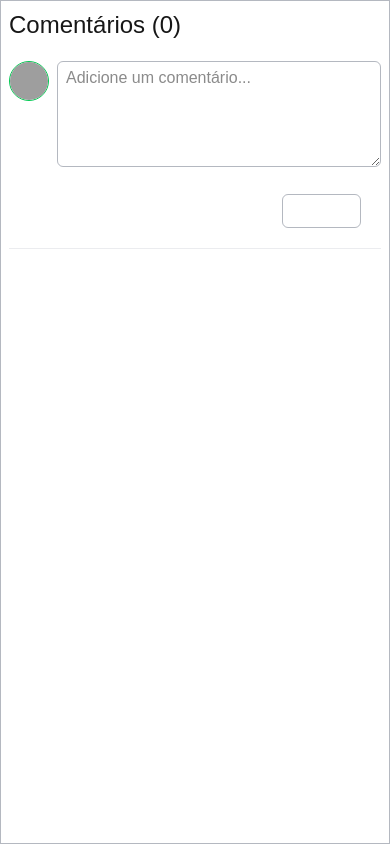
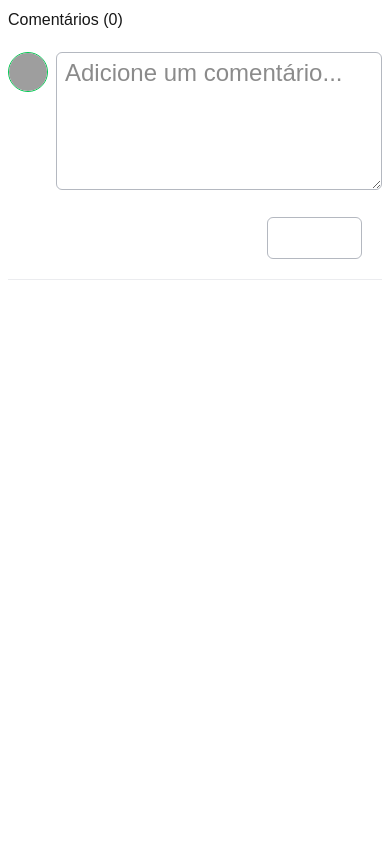
Before and after one commit to bruno-kirashy/comment-section, a Next.js app: page / in a window 390 px wide. Built offline with nearby package versions, Linux system fonts and the light colour scheme; grey boxes are pictures that could not be loaded.

Commit message:
Ajustando design mobile para melhor experiencia do usuario.

```diff
--- a/src/app/Components/Comments.tsx
+++ b/src/app/Components/Comments.tsx
@@ -33,25 +33,25 @@ export const Comments = ({listComments, removeComments}:CommentsProp) => {
                 <div className="w-full">
 
 
-                <div className="flex items-between justify-between max-w-5xl">
-                    <h1 className="md:text-[20px] text-[12px] text-gray-400 font-bold cursor-pointer">
+                <div className="flex items-center justify-between max-w-5xl">
+                    <h1 className="md:text-[20px] text-[14px] text-gray-400 font-bold cursor-pointer">
                         BrunoDev
                     </h1>
 
                     <div className="flex">
                         <button
                         className="rounded-full cursor-pointer md:mr-5 mr-2 hover:text-sky-500">
-                            <Pencil className="w-4 md:w-8  " />
+                            <Pencil className="w-5 md:w-8  " />
                         </button>
                         <button
                         onClick={() => removeComments(item.id)}
                         className="rounded-full cursor-pointer px-1 py-1 md:mr-5 mr-2 hover:text-red-800/80">
-                            <Trash2 className="w-4 md:w-8" />
+                            <Trash2 className="w-5 md:w-8" />
                         </button>
                     </div>
                 </div>
 
-                    <p className="md:mt-5  mt-1 min-w-0 max-w-[95%] md:max-w-4xl  break-all text-gray-300">
+                    <p className="md:mt-5  mt-1 min-w-0 max-w-[95%] md:max-w-4xl  break-words text-gray-300">
                         {item.comment}
                     </p>
 
--- a/src/app/page.tsx
+++ b/src/app/page.tsx
@@ -30,9 +30,9 @@ const App = () => {
 
 
   return (
-    <section className="w-screen h-screen px-2 overflow-x-hidden">
-      <div className="max-w-5xl mx-auto md:p-5 p-2 border border-gray-500/50 md:rounded-2xl md:flex flex-col absolute top-0 bottom-0 left-0 right-0">
-        <h1 className="text-2xl mb-5">
+    <section className="w-full h-full px-2 overflow-x-hidden">
+      <div className="max-w-5xl md:static md:mt-10 mx-auto md:p-5 p-2 md:border md:border-gray-500/50 md:rounded-2xl md:flex flex-col absolute top-0 bottom-0 left-0 right-0">
+        <h1 className="md:text-2xl text-md mb-5">
           Comentários ({listComments.length})
         </h1>
         <div className="flex border-b border-gray-400/20 pb-5">
@@ -48,7 +48,7 @@ const App = () => {
 
             <div className="w-full">
               <textarea
-              className="w-full border border-gray-500/50 px-2 py-1 rounded-md mb-5 resize-y overflow-y-hidden"
+              className="w-full text-2xl border border-gray-500/50 px-2 py-1 rounded-md mb-5 resize-y overflow-y-hidden"
               placeholder="Adicione um comentário..."
               name="" id="" rows={4} maxLength={250}
               onChange={(e) => {setComment(e.target.value)}}
@@ -57,13 +57,13 @@ const App = () => {
 
               </textarea>
 
-              <div className={`flex items-between justify-between max-w-5xl ${250 <= comment.length ? 'text-red-500' : 'text-white' }`}>
-                <p className="md:text-[17px] text-[13px]">
+              <div className={`flex items-center md:items-start justify-between max-w-5xl ${250 <= comment.length ? 'text-red-500' : 'text-white' }`}>
+                <p className="md:text-[17px] text-[14px]">
                   {250 - comment.length} caracteres restantes.
                 </p>
                 <button
                 onClick={() => addComments()}
-                className="text-white border border-gray-500/50 rounded-md cursor-pointer hover:bg-gray-800 hover:opacity-85 transition-all duration-300 px-4 py-1 mr-5">
+                className="text-white border border-gray-500/50 rounded-md cursor-pointer hover:bg-gray-800 hover:opacity-85 transition-all duration-300 px-6 py-2 mr-5">
 
                   Enviar
                 </button>
```
